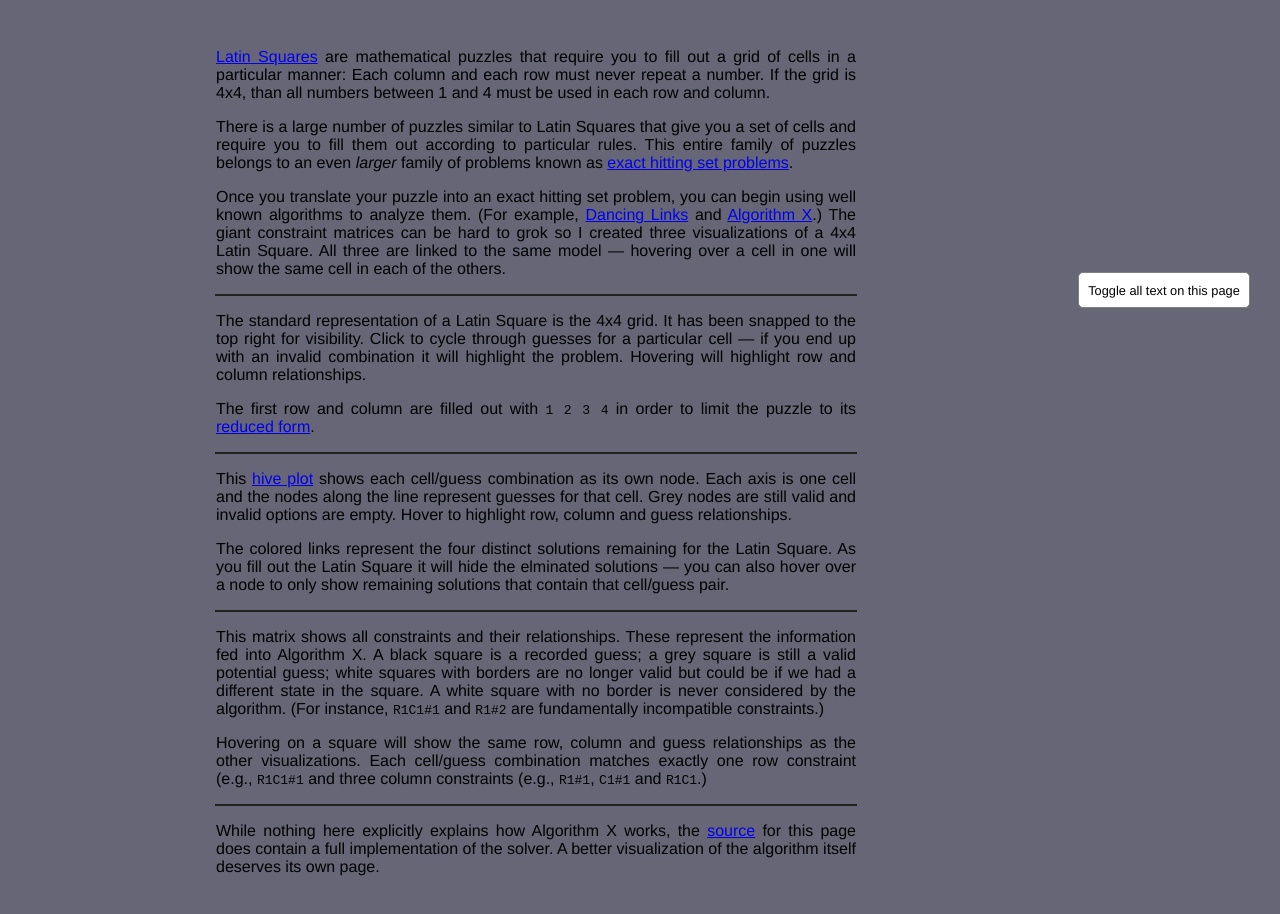
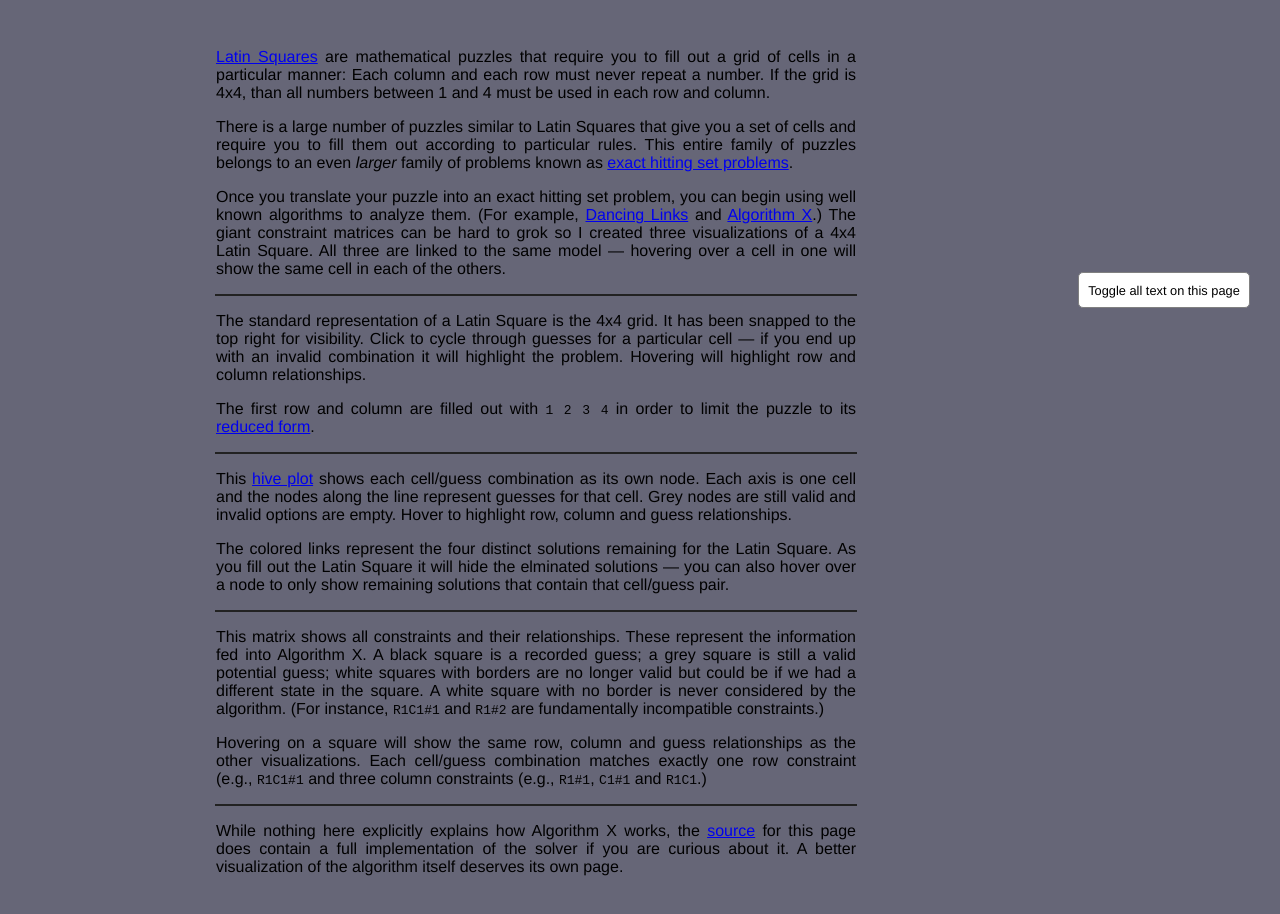
Before and after one commit to MrHen/latin-squares, a website with bundled scripts: page src/index.html in a window 1280 px wide. Built offline with nearby package versions, Linux system fonts and the light colour scheme.

Commit message:
Text updates

```diff
--- a/src/index.html
+++ b/src/index.html
@@ -92,8 +92,9 @@
 
   <p class="text">While nothing here explicitly explains how Algorithm X works,
     the <a href="https://github.com/mrhen/latin-squares">source</a> for this
-    page does contain a full implementation of the solver. A better
-    visualization of the algorithm itself deserves its own page.</p>
+    page does contain a full implementation of the solver if you are curious
+    about it. A better visualization of the algorithm itself deserves its own
+    page.</p>
 
   <div id="text-toggle">
     <button onclick="textToggle()">Toggle all text on this page</button>
```
